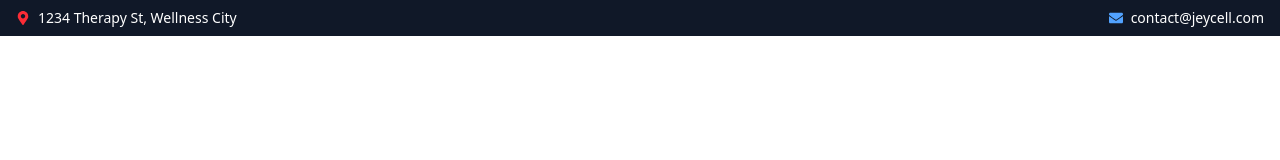
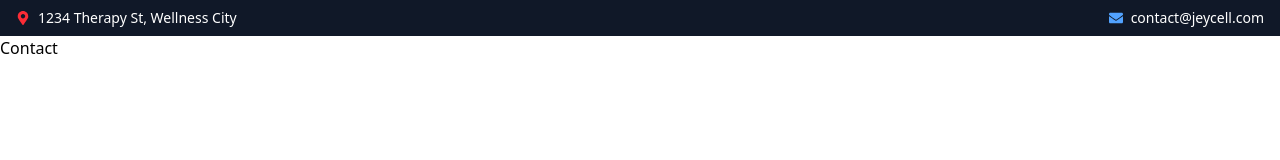
Before and after one commit to arun-9/jay-cell-therapeutics, a React (Vite) app: page /contact in a window 1280 px wide. Shown: the top 160 px of the page. Built offline with nearby package versions, Linux system fonts and the light colour scheme.

Commit message:
commit-3

```diff
--- a/src/App.jsx
+++ b/src/App.jsx
@@ -1,17 +1,17 @@
-import { BrowserRouter as Router, Routes } from "react-router-dom";
+import { BrowserRouter as Router, Routes, Route } from "react-router-dom";
 import Layout from "./components/Layout";
-//import Home from "./pages/Home";
-//import About from "./pages/About";
-//import Contact from "./pages/Contact";
+import Home from "./pages/Home";
+import About from "./pages/About";
+import Contact from "./pages/Contact";
 
 function App() {
   return (
     <Router>
       <Layout>
         <Routes>
-          {/*<Route path="/" element={<Home />} />
+          <Route path="/" element={<Home />} />
           <Route path="/about" element={<About />} />
-          <Route path="/contact" element={<Contact />} />*/}
+          <Route path="/contact" element={<Contact />} />
         </Routes>
       </Layout>
     </Router>
--- /dev/null
+++ b/src/pages/About.jsx
@@ -0,0 +1,5 @@
+const About = () => {
+  return <div>About</div>;
+};
+
+export default About;
--- /dev/null
+++ b/src/pages/Contact.jsx
@@ -0,0 +1,5 @@
+const Contact = () => {
+  return <div>Contact</div>;
+};
+
+export default Contact;
--- /dev/null
+++ b/src/pages/Home.jsx
@@ -0,0 +1,5 @@
+const Home = () => {
+  return <div>Home</div>;
+};
+
+export default Home;
```
